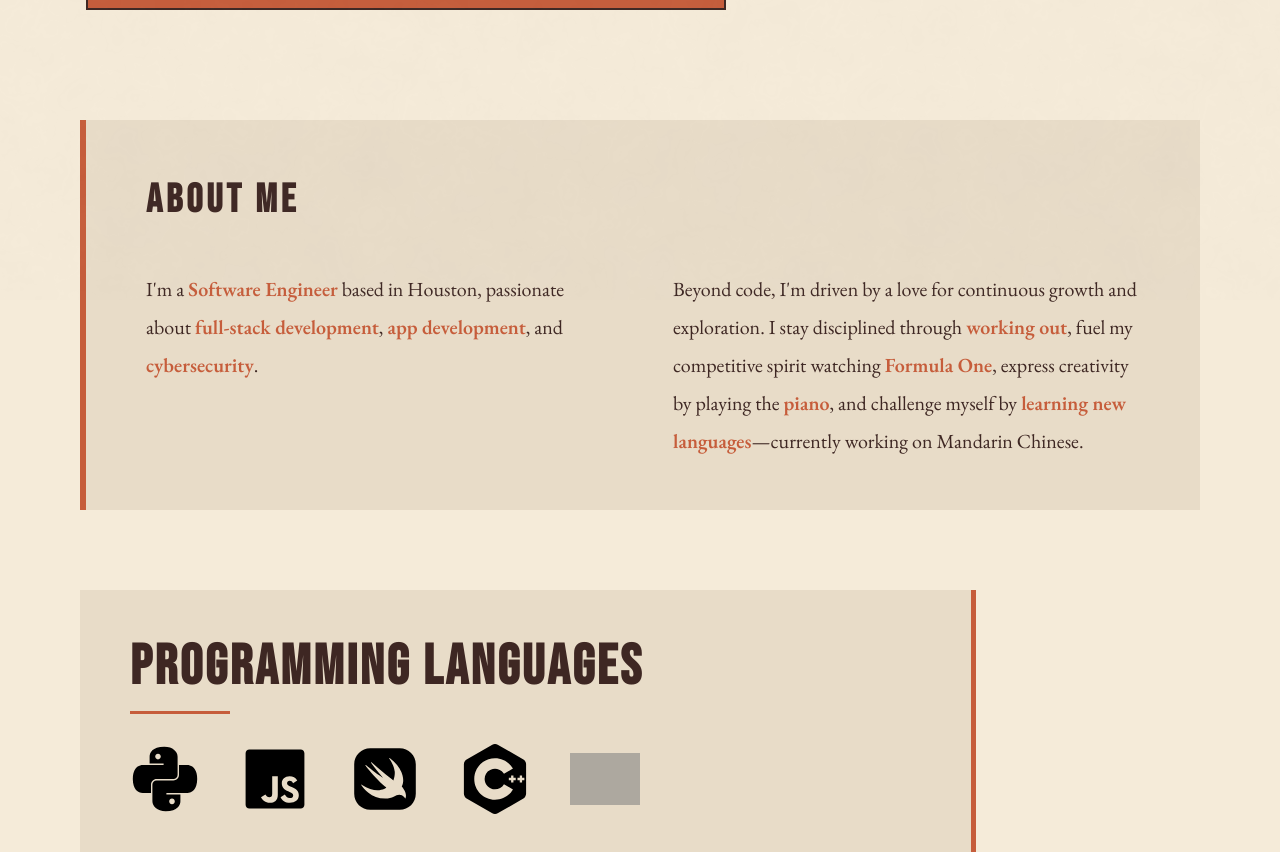
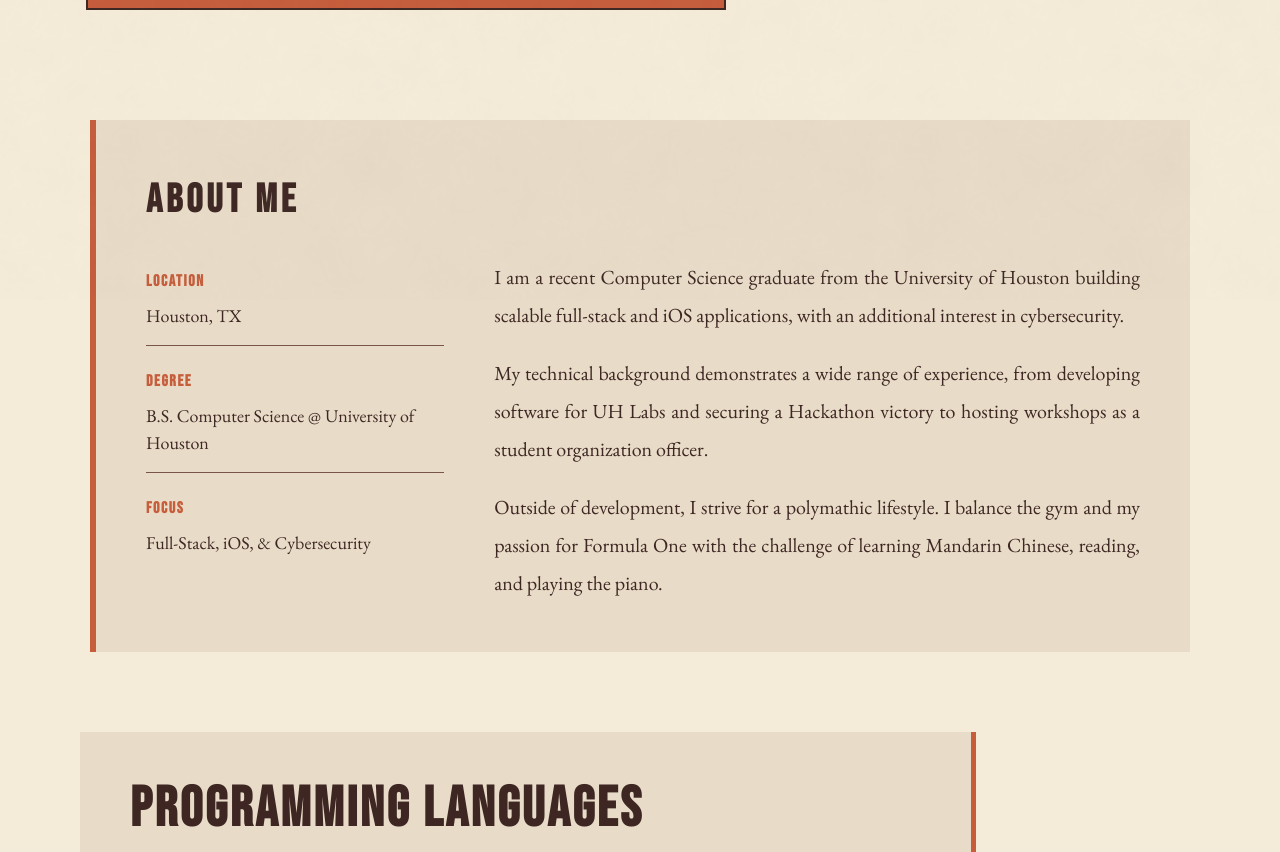
Before and after one commit to alehxs/alehxs.github.io, a React (Vite) app: page / in a window 1280 px wide. Shown: the part 500-1352 px from the top of the page. Built offline with nearby package versions, Linux system fonts and the light colour scheme; grey boxes are pictures that could not be loaded.

Commit message:
feat(about): update styling and content

```diff
--- a/src/App.css
+++ b/src/App.css
@@ -86,6 +86,7 @@
 
 .skills-categories {
   padding-left: 25px;
+  padding-right: 25px;
   user-select: none;
 }
 
--- a/src/components/WhoAmICard.css
+++ b/src/components/WhoAmICard.css
@@ -10,9 +10,9 @@
 }
 
 .about-card--expanded {
-  max-width: 1200px;
+  max-width: 1100px;
   margin: 0 auto;
-  padding: 50px 60px;
+  padding: 50px;
   border-left: 6px solid var(--burnt-orange);
   background: var(--aged-paper);
 }
@@ -23,13 +23,62 @@
   letter-spacing: var(--tracking-wider);
   color: var(--text-primary);
   margin-bottom: 40px;
+  text-transform: uppercase;
 }
 
+/* 2-Column Spec Sheet Layout */
 .about-content {
   display: grid;
-  grid-template-columns: 1fr 1fr;
-  gap: 60px;
+  grid-template-columns: 30% 70%;
+  gap: 50px;
   align-items: start;
+}
+
+/* Left Column: Quick Stats */
+.about-stats {
+  display: flex;
+  flex-direction: column;
+  gap: 24px;
+  align-self: start;
+}
+
+.stat-item {
+  display: flex;
+  flex-direction: column;
+  gap: 8px;
+  padding-bottom: 16px;
+  border-bottom: 1px solid var(--medium-brown);
+}
+
+.stat-item:last-child {
+  border-bottom: none;
+}
+
+.stat-label {
+  font-family: var(--font-headline);
+  font-size: var(--text-sm);
+  letter-spacing: var(--tracking-wider);
+  color: var(--burnt-orange);
+  text-transform: uppercase;
+  font-weight: 700;
+}
+
+.stat-value {
+  font-family: var(--font-display);
+  font-size: var(--text-base);
+  color: var(--text-primary);
+  font-weight: 400;
+  line-height: 1.5;
+}
+
+/* Right Column: Narrative Bio */
+.about-narrative {
+  position: relative;
+  display: flex;
+  flex-direction: column;
+  gap: 20px;
+  padding-right: 50px;
+  align-self: start;
 }
 
 .about-text {
@@ -38,15 +87,11 @@
   line-height: 1.9;
   color: var(--text-primary);
   margin: 0;
+  text-align: justify;
 }
 
-.about-text--intro {
-  font-size: var(--text-lg);
-}
-
-.about-text--personal {
-  font-size: var(--text-lg);
-  line-height: 1.9;
+.about-text:first-child {
+  margin-top: -12px;
 }
 
 .about-divider {
@@ -54,8 +99,8 @@
 }
 
 .about-text strong {
-  color: var(--burnt-orange);
-  font-weight: 600;
+  font-weight: 700;
+  color: var(--text-primary);
 }
 
 .about-accent-line {
@@ -80,20 +125,32 @@
 
   .about-content {
     grid-template-columns: 1fr;
-    gap: 30px;
+    gap: 35px;
+  }
+
+  .about-stats {
+    gap: 18px;
+  }
+
+  .stat-item {
+    padding-bottom: 12px;
+  }
+
+  .stat-label {
+    font-size: var(--text-xs);
+  }
+
+  .stat-value {
+    font-size: var(--text-sm);
+  }
+
+  .about-narrative {
+    gap: 16px;
   }
 
   .about-text {
     font-size: var(--text-base);
-    line-height: 1.7;
-  }
-
-  .about-text--intro {
-    font-size: var(--text-base);
-  }
-
-  .about-text--personal {
-    font-size: var(--text-base);
+    line-height: 1.8;
   }
 }
 
@@ -106,6 +163,10 @@
     gap: 40px;
   }
 
+  .about-narrative {
+    gap: 18px;
+  }
+
   .about-text {
     font-size: var(--text-base);
   }
--- a/src/components/WhoAmICard.jsx
+++ b/src/components/WhoAmICard.jsx
@@ -5,19 +5,34 @@ function WhoAmICard() {
     <div className="about-card about-card--expanded">
       <h2 className="about-header">ABOUT ME</h2>
       <div className="about-content">
-        <p className="about-text about-text--intro">
-          I'm a <strong>Software Engineer</strong> based in Houston,
-          passionate about <strong>full-stack development</strong>,{' '}
-          <strong>app development</strong>, and <strong>cybersecurity</strong>.
-        </p>
+        {/* Left Column: Quick Stats */}
+        <div className="about-stats">
+          <div className="stat-item">
+            <span className="stat-label">LOCATION</span>
+            <span className="stat-value">Houston, TX</span>
+          </div>
+          <div className="stat-item">
+            <span className="stat-label">DEGREE</span>
+            <span className="stat-value">B.S. Computer Science @ University of Houston</span>
+          </div>
+          <div className="stat-item">
+            <span className="stat-label">FOCUS</span>
+            <span className="stat-value">Full-Stack, iOS, & Cybersecurity</span>
+          </div>
+        </div>
 
-        <p className="about-text about-text--personal">
-          Beyond code, I'm driven by a love for continuous growth and exploration.
-          I stay disciplined through <strong>working out</strong>, fuel my competitive
-          spirit watching <strong>Formula One</strong>, express creativity by playing the{' '}
-          <strong>piano</strong>, and challenge myself by <strong>learning new languages</strong>—currently
-          working on Mandarin Chinese.
-        </p>
+        {/* Right Column: Narrative Bio */}
+        <div className="about-narrative">
+          <p className="about-text">
+            I am a recent Computer Science graduate from the University of Houston building scalable full-stack and iOS applications, with an additional interest in cybersecurity.
+          </p>
+          <p className="about-text">
+            My technical background demonstrates a wide range of experience, from developing software for UH Labs and securing a Hackathon victory to hosting workshops as a student organization officer.
+          </p>
+          <p className="about-text">
+            Outside of development, I strive for a polymathic lifestyle. I balance the gym and my passion for Formula One with the challenge of learning Mandarin Chinese, reading, and playing the piano.
+          </p>
+        </div>
       </div>
     </div>
   );
```
Also changed, not shown: 1 other file (tests, documents, lock files or other folders).
